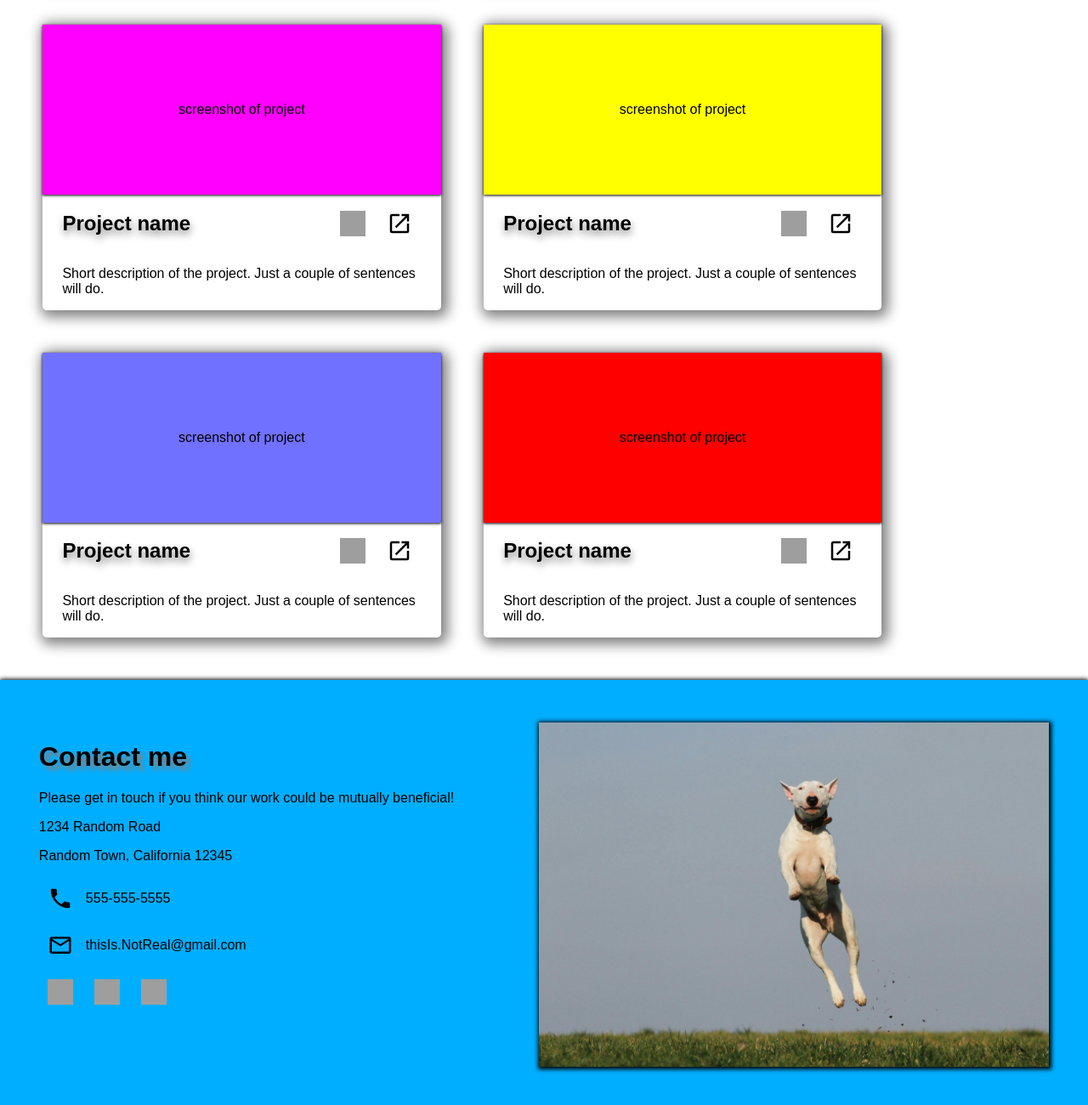
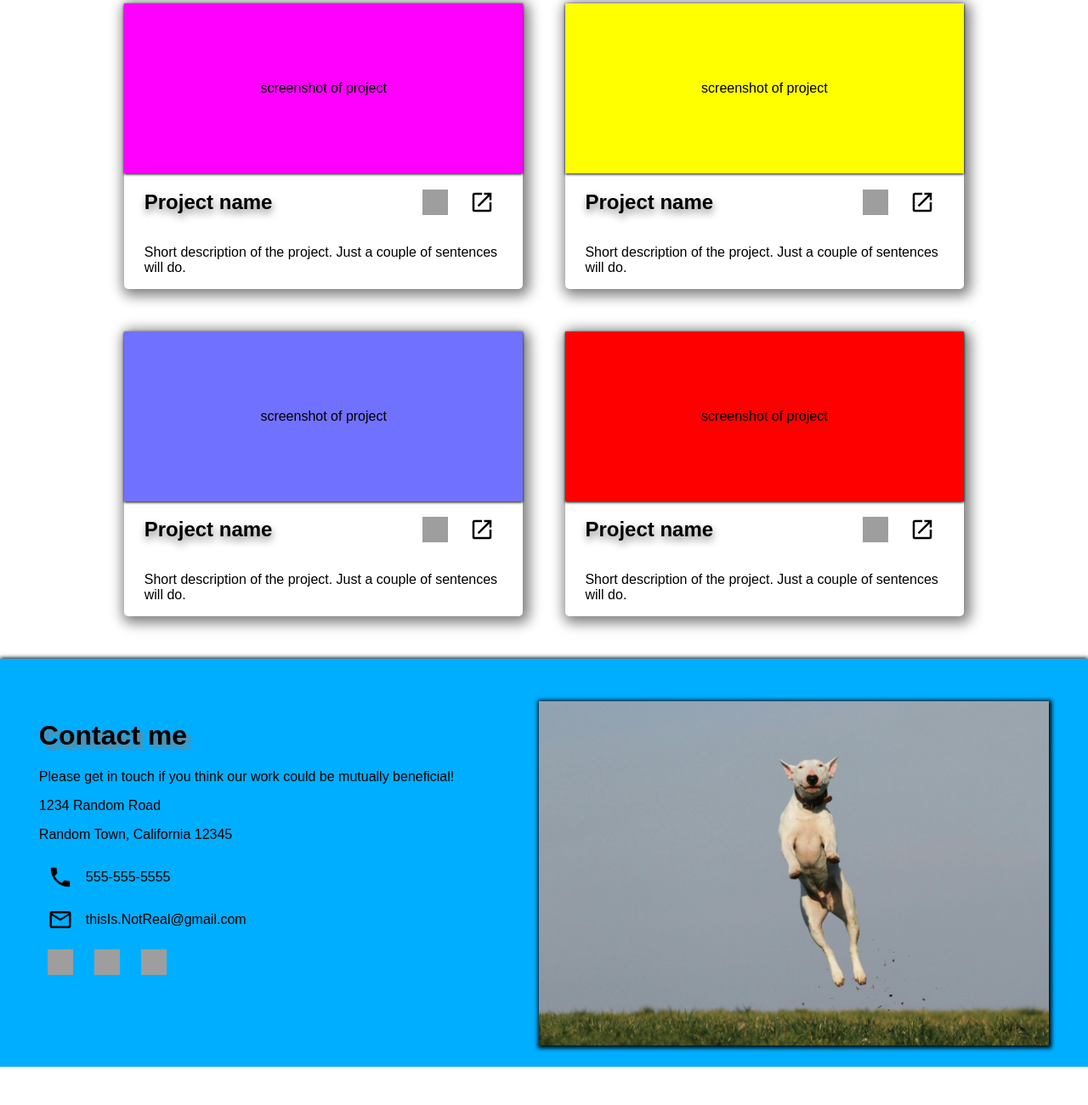
Before and after one commit to ValerioL94/homepage, a plain HTML site: page index.html in a window 1280 px wide. Shown: the part 1112-2412 px from the top of the page at 85% size. After the commit the page ends 2367 px from the top, so only its background shows below. Drawn offline with Linux system fonts and the light colour scheme; grey boxes are pictures that could not be loaded; a web font is replaced by a local one.

Commit message:
Update style

```diff
--- a/style.css
+++ b/style.css
@@ -12,7 +12,7 @@ header {
   flex-wrap: wrap;
   align-items: center;
   justify-content: center;
-  padding: 50px 0;
+  padding: 25px 0 50px;
   box-shadow: 0 1px 5px;
   box-sizing: border-box;
   background-color: rgb(0, 174, 255);
@@ -95,11 +95,11 @@ main {
 }
 
 main > h1 {
-  align-self: flex-start;
   text-shadow: 5px 5px 5px grey;
 }
 .projectsWrapper {
   display: flex;
+  justify-content: center;
   flex-wrap: wrap;
   gap: 50px;
 }
@@ -173,11 +173,12 @@ footer {
   justify-content: center;
   flex-wrap: wrap;
   gap: 100px;
-  padding: 50px 0;
+  padding: 50px 25px 25px;
   box-shadow: 0 -1px 5px;
   background-color: rgb(0, 174, 255);
   box-sizing: border-box;
 }
+
 .contactInfo > h1 {
   text-shadow: 5px 5px 5px grey;
 }
@@ -185,9 +186,6 @@ footer {
 .email {
   display: flex;
   align-items: center;
-  justify-content: start;
-  gap: 5px;
-  padding-bottom: 5px;
 }
 .contactInfo > .socials > button:hover,
 .contactInfo > .socials > button:focus {
```
